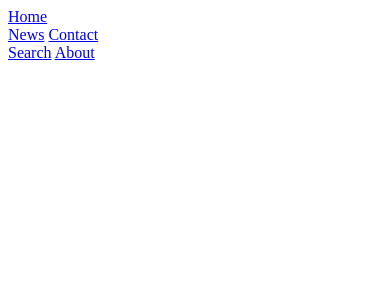
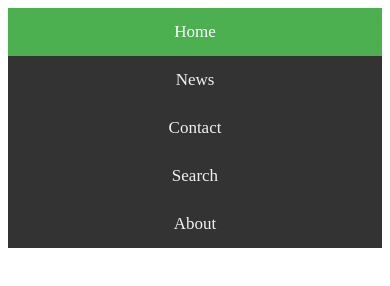
Before and after one commit to polaris070/polaris, a plain HTML site: page index.html in a window 390 px wide. Drawn offline with Linux system fonts and the light colour scheme.

Commit message:
css file link

```diff
--- a/index.html
+++ b/index.html
@@ -17,3 +17,5 @@
     </div>
 
   </div>
+
+  <link rel="stylesheet" href="menu.css">
--- a/menu.css
+++ b/menu.css
@@ -0,0 +1,57 @@
+/* Add a black background color to the top navigation */
+.topnav {
+    position: relative;
+    background-color: #333;
+    overflow: hidden;
+  }
+
+  /* Style the links inside the navigation bar */
+  .topnav a {
+    float: left;
+    color: #f2f2f2;
+    text-align: center;
+    padding: 14px 16px;
+    text-decoration: none;
+    font-size: 17px;
+  }
+
+  /* Change the color of links on hover */
+  .topnav a:hover {
+    background-color: #ddd;
+    color: black;
+  }
+
+  /* Add a color to the active/current link */
+  .topnav a.active {
+    background-color: #4CAF50;
+    color: white;
+  }
+
+  /* Centered section inside the top navigation */
+  .topnav-centered a {
+    float: none;
+    position: absolute;
+    top: 50%;
+    left: 50%;
+    transform: translate(-50%, -50%);
+  }
+
+  /* Right-aligned section inside the top navigation */
+  .topnav-right {
+    float: right;
+  }
+
+  /* Responsive navigation menu - display links on top of each other instead of next to each other (for mobile devices) */
+  @media screen and (max-width: 600px) {
+    .topnav a, .topnav-right {
+      float: none;
+      display: block;
+    }
+
+    .topnav-centered a {
+      position: relative;
+      top: 0;
+      left: 0;
+      transform: none;
+    }
+  }
```
